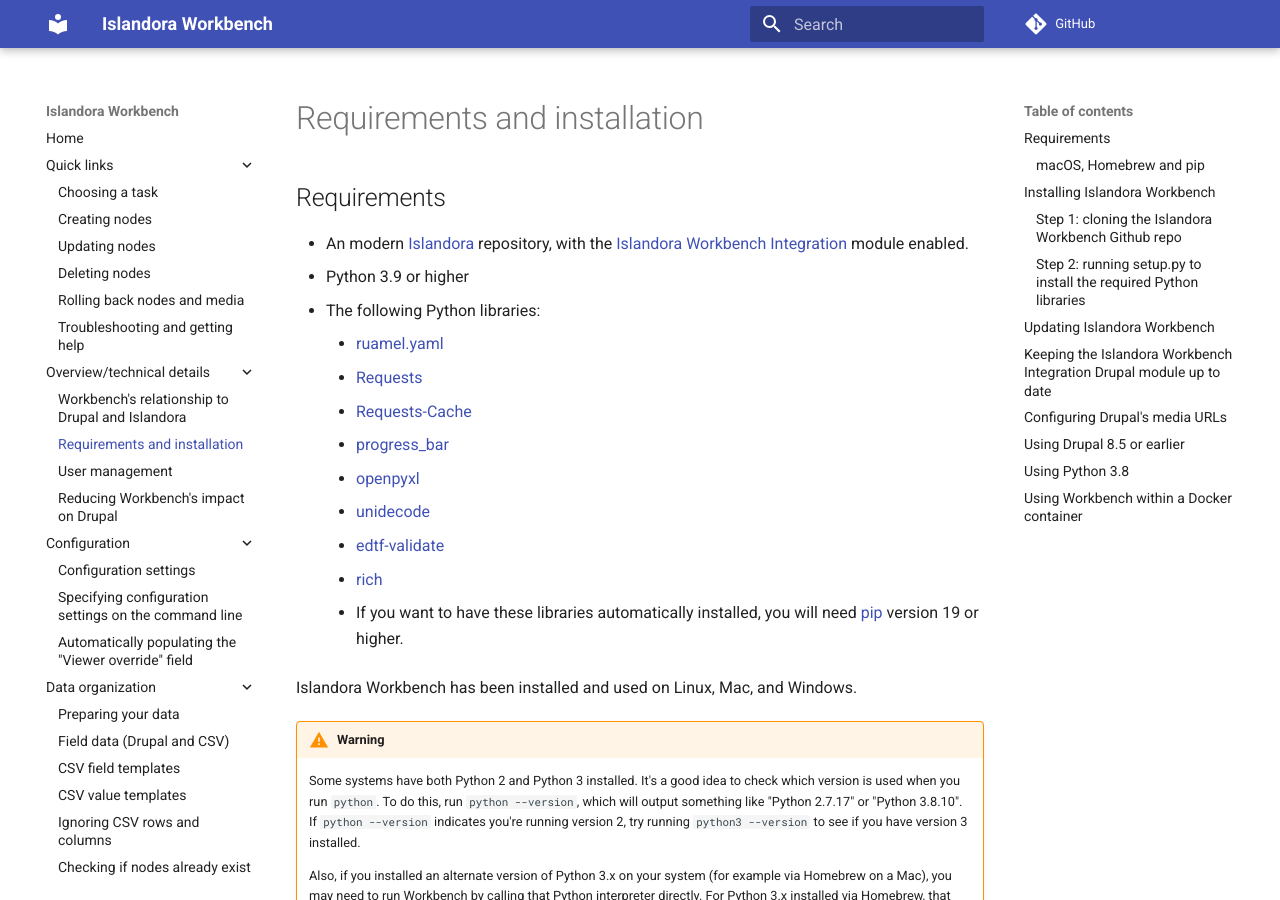
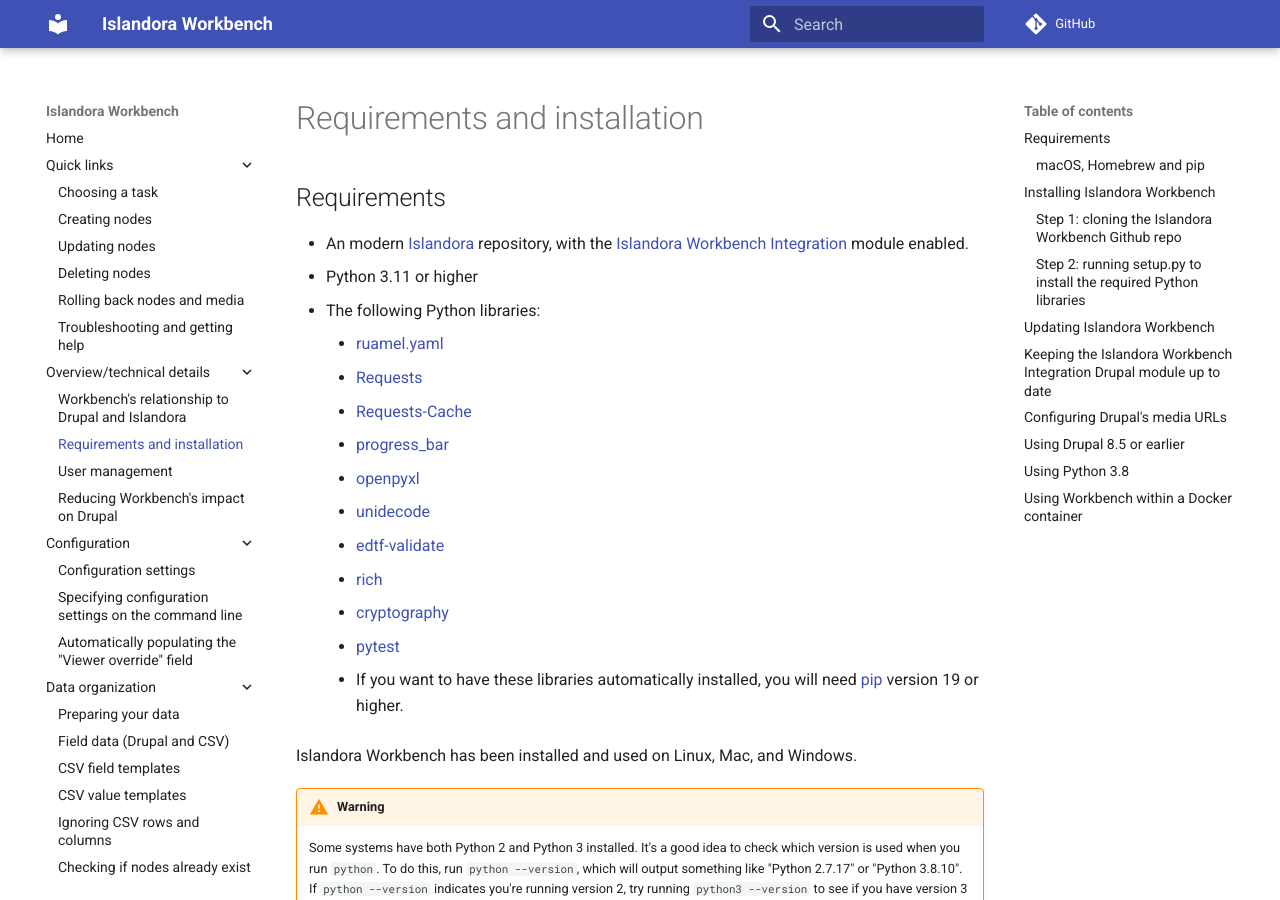
Before and after one commit to mjordan/islandora_workbench_docs, an MkDocs documentation site: the page built from docs/installation.md, in a window 1280 px wide and 900 px high. Built offline with MkDocs 1.6.1 and Material for MkDocs 9.7.7, drawn with Linux system fonts in a browser that asks for light colours; comment, search, counter and statistics services are not loaded.

Commit message:
Updates from merging PR 1080.

```diff
--- a/docs/installation.md
+++ b/docs/installation.md
@@ -1,7 +1,7 @@
 ## Requirements
 
 * An modern [Islandora](https://islandora.ca/) repository, with the [Islandora Workbench Integration](https://github.com/mjordan/islandora_workbench_integration) module enabled.
-* Python 3.9 or higher
+* Python 3.11 or higher
 * The following Python libraries:
     * [ruamel.yaml](https://yaml.readthedocs.io/en/latest/index.html)
     * [Requests](https://2.python-requests.org/en/master/)
@@ -11,6 +11,8 @@
     * [unidecode](https://pypi.org/project/Unidecode/)
     * [edtf-validate](https://pypi.org/project/edtf-validate/)
     * [rich](https://pypi.org/project/rich/)
+    * [cryptography](https://pypi.org/project/cryptography/)
+    * [pytest](https://pypi.org/project/pytest/)
     * If you want to have these libraries automatically installed, you will need [pip](https://pypi.org/project/pip/) version 19 or higher.
 
 Islandora Workbench has been installed and used on Linux, Mac, and Windows.
```
Also changed, not shown: docs/changelog.md (+2 -0 lines).
